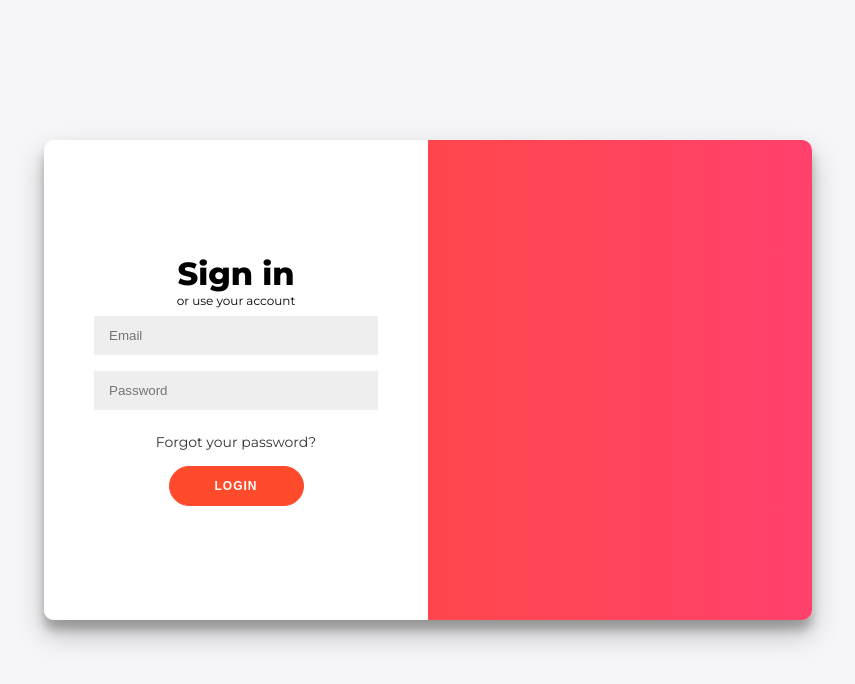
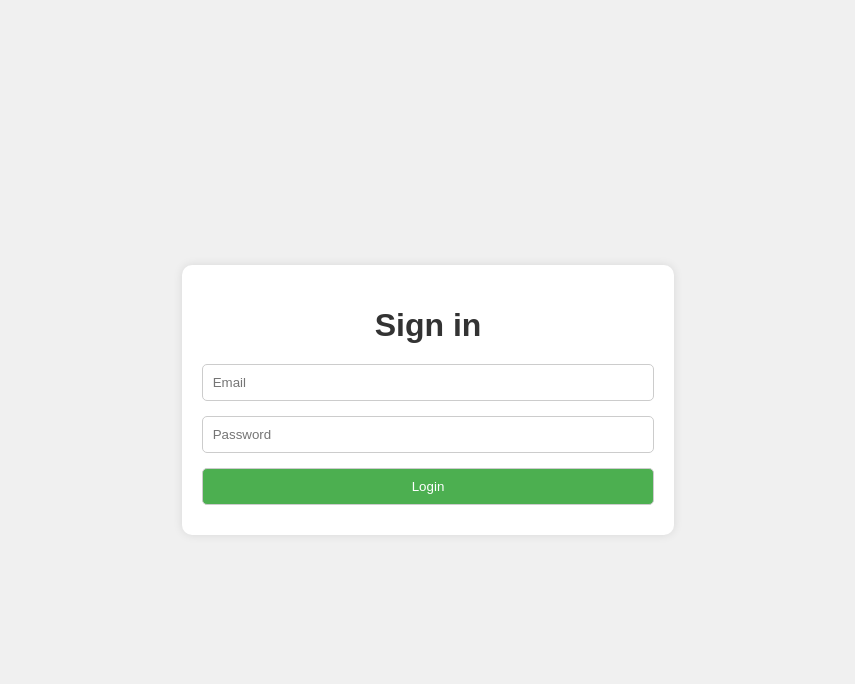
Before and after one commit to OPDjira/OPD-booking, a React (Create React App) app in the folder frontend/: page / in a window 1280 px wide. Shown: the top 684 px of the page, without its empty margins (212-1067 px from the left). Built offline with nearby package versions, Linux system fonts and the light colour scheme.

Commit message:
add atyle, add avaliable for booking rooms. Have to debug username in room booking

```diff
--- a/frontend/public/styles.css
+++ b/frontend/public/styles.css
@@ -1,259 +1,90 @@
-@import url('https://fonts.googleapis.com/css?family=Montserrat:400,800');
-
-* {
-    box-sizing: border-box;
-}
-
         body {
-    background: #f6f5f7;
+            font-family: Arial, sans-serif;
+            background-color: #f0f0f0;
+            margin: 0;
+            padding: 0;
             display: flex;
             justify-content: center;
             align-items: center;
-    flex-direction: column;
-    font-family: 'Montserrat', sans-serif;
+            text-align: center;
             height: 100vh;
-    margin: -20px 0 50px;
+        }
+
+        .loginContainer {
+            background-color: #fff;
+            padding: 20px;
+            border-radius: 10px;
+            box-shadow: 0 0 10px rgba(0, 0, 0, 0.1);
+            text-align: center;
         }
 
         h1 {
-    font-weight: bold;
-    margin: 0;
+            color: #333;
+            margin-bottom: 20px;
         }
 
         h2 {
-    text-align: center;
+            color: #333;
+            margin-bottom: 20px;
         }
 
-p {
-    font-size: 14px;
-    font-weight: 100;
-    line-height: 20px;
-    letter-spacing: 0.5px;
-    margin: 20px 0 30px;
-}
-
-span {
-    font-size: 12px;
-}
-
-a {
-    color: #333;
-    font-size: 14px;
-    text-decoration: none;
-    margin: 15px 0;
-}
-
-button {
-    border-radius: 20px;
-    border: 1px solid #FF4B2B;
-    background-color: #FF4B2B;
-    color: #FFFFFF;
-    font-size: 12px;
-    font-weight: bold;
-    padding: 12px 45px;
-    letter-spacing: 1px;
-    text-transform: uppercase;
-    transition: transform 80ms ease-in;
-}
-
-button:active {
-    transform: scale(0.95);
-}
-
-button:focus {
-    outline: none;
-}
-
-button.ghost {
-    background-color: transparent;
-    border-color: #FFFFFF;
-}
-
-form {
-    background-color: #FFFFFF;
-    display: flex;
-    align-items: center;
-    justify-content: center;
-    flex-direction: column;
-    padding: 0 50px;
-    height: 100%;
-    text-align: center;
-}
-
-input {
-    background-color: #eee;
-    border: none;
-    padding: 12px 15px;
-    margin: 8px 0;
+        input[type="text"].username,
+        input[type="password"].password {
             width: 100%;
+            padding: 10px;
+            margin-bottom: 15px;
+            border: 1px solid #ccc;
+            border-radius: 5px;
+            box-sizing: border-box;
         }
 
         .container {
             background-color: #fff;
+            padding: 20px;
             border-radius: 10px;
-    box-shadow: 0 14px 28px rgba(0, 0, 0, 0.25),
-        0 10px 10px rgba(0, 0, 0, 0.22);
-    position: relative;
-    overflow: hidden;
-    width: 768px;
-    max-width: 100%;
-    min-height: 480px;
+            box-shadow: 0 0 10px rgba(0, 0, 0, 0.1);
+            text-align: center;
+            max-width: 400px;
         }
 
-.form-container {
-    position: absolute;
-    top: 0;
-    height: 100%;
-    transition: all 0.6s ease-in-out;
+
+        select,
+        button {
+            width: 100%;
+            padding: 10px;
+            margin-bottom: 10px;
+            border: 1px solid #ccc;
+            border-radius: 5px;
+            box-sizing: border-box;
+            cursor: pointer;
+            background-color: #4CAF50;
+            color: white;
+            transition: background-color 0.3s ease;
         }
 
-.sign-in-container {
-    left: 0;
-    width: 50%;
-    z-index: 2;
+        select:hover,
+        button:hover {
+            background-color: #45a049;
         }
 
-.container.right-panel-active .sign-in-container {
-    transform: translateX(100%);
+        .backStep {
+            background-color: #f44336;
+            color: white;
+            font-weight: bold;
+            transition: background-color 0.3s ease;
         }
 
-.sign-up-container {
-    left: 0;
-    width: 50%;
-    opacity: 0;
-    z-index: 1;
+        .backStep:hover {
+            background-color: #d32f2f;
         }
 
-.container.right-panel-active .sign-up-container {
-    transform: translateX(100%);
-    opacity: 1;
-    z-index: 5;
-    animation: show 0.6s;
+        .chooseRoomStep {
+            background-color: #4CAF50;
+            color: white;
+            font-weight: bold;
+            transition: background-color 0.3s ease;
         }
 
-@keyframes show {
-    0%, 49.99% {
-        opacity: 0;
-        z-index: 1;
+        .chooseRoomStep:hover {
+            background-color: #45a049;
         }
-
-    50%, 100% {
-        opacity: 1;
-        z-index: 5;
-    }
-}
-
-.overlay-container {
-    position: absolute;
-    top: 0;
-    left: 50%;
-    width: 50%;
-    height: 100%;
-    overflow: hidden;
-    transition: transform 0.6s ease-in-out;
-    z-index: 100;
-}
-
-.container.right-panel-active .overlay-container {
-    transform: translateX(-100%);
-}
-
-.overlay {
-    background: #FF416C;
-    background: -webkit-linear-gradient(to right, #FF4B2B, #FF416C);
-    background: linear-gradient(to right, #FF4B2B, #FF416C);
-    background-repeat: no-repeat;
-    background-size: cover;
-    background-position: 0 0;
-    color: #FFFFFF;
-    position: relative;
-    left: -100%;
-    height: 100%;
-    width: 200%;
-    transform: translateX(0);
-    transition: transform 0.6s ease-in-out;
-}
-
-.container.right-panel-active .overlay {
-    transform: translateX(50%);
-}
-
-.overlay-panel {
-    position: absolute;
-    display: flex;
-    align-items: center;
-    justify-content: center;
-    flex-direction: column;
-    padding: 0 40px;
-    text-align: center;
-    top: 0;
-    height: 100%;
-    width: 50%;
-    transform: translateX(0);
-    transition: transform 0.6s ease-in-out;
-}
-
-.overlay-left {
-    transform: translateX(-20%);
-}
-
-.container.right-panel-active .overlay-left {
-    transform: translateX(0);
-}
-
-.overlay-right {
-    right: 0;
-    transform: translateX(0);
-}
-
-.container.right-panel-active .overlay-right {
-    transform: translateX(20%);
-}
-
-.social-container {
-    margin: 20px 0;
-}
-
-.social-container a {
-    border: 1px solid #DDDDDD;
-    border-radius: 50%;
-    display: inline-flex;
-    justify-content: center;
-    align-items: center;
-    margin: 0 5px;
-    height: 40px;
-    width: 40px;
-}
-
-footer {
-    background-color: #222;
-    color: #fff;
-    font-size: 14px;
-    bottom: 0;
-    position: fixed;
-    left: 0;
-    right: 0;
-    text-align: center;
-    z-index: 999;
-}
-
-footer p {
-    margin: 10px 0;
-}
-
-footer i {
-    color: red;
-}
-
-footer a {
-    color: #3c97bf;
-    text-decoration: none;
-}
-
-.block{
-    color: red;
-}
-
-.welcome {
-    color: blue;
-}
--- a/frontend/src/Login.js
+++ b/frontend/src/Login.js
@@ -6,10 +6,6 @@ function Login() {
     const [isSignUp, setIsSignUp] = useState(false);
     const [username, setUsername] = useState('');
     const [password, setPassword] = useState('');
-
-    const toggleForm = () => {
-        setIsSignUp(!isSignUp);
-    };
 
     const handleUsernameChange = (e) => {
         setUsername(e.target.value);
@@ -39,7 +35,7 @@ function Login() {
             })
             .then(data => {
                 console.log('Login successful!');
-                history.push('/MainPage');
+                history.push('/MainPage', { username: username });
 
             })
             .catch(error => {
@@ -49,27 +45,13 @@ function Login() {
     };
 
     return (
-        <div className="container" id="container">
-            <div className={`form-container ${isSignUp ? 'sign-up-container' : 'sign-in-container'}`}>
+        <div className="loginContainer" id="loginContainer">
                 <form onSubmit={handleSubmit}>
-                    <h1>{isSignUp ? 'Create Account' : 'Sign in'}</h1>
-                    <span>{isSignUp ? 'or use your email for registration' : 'or use your account'}</span>
-                    {isSignUp && <input type="text" placeholder="Name" />}
-                    <input type="text" id="username" placeholder="Email" value={username} onChange={handleUsernameChange} />
-                    <input type="password" id="password" placeholder="Password" value={password} onChange={handlePasswordChange} />
-                    {!isSignUp && <a href="#">Forgot your password?</a>}
-                    <button type="submit">{isSignUp ? 'Sign Up' : 'Login'}</button>
+                <h1>Sign in</h1>
+                <input type="text" className="username" id="username" placeholder="Email" value={username} onChange={handleUsernameChange} />
+                <input type="password" className="password" id="password" placeholder="Password" value={password} onChange={handlePasswordChange} />
+                <button type="submit">{isSignUp ? 'Sign Up' : 'Login'}</button>
                 </form>
-            </div>
-            <div className="overlay-container">
-                <div className="overlay">
-                    <div className={`overlay-panel ${isSignUp ? 'overlay-right' : 'overlay-left'}`}>
-                        <h1>{isSignUp ? 'Hello, Friend!' : 'Welcome Back!'}</h1>
-                        <p>{isSignUp ? 'Enter your personal details and start journey with us' : 'To keep connected with us please login with your personal info'}</p>
-                        <button className="ghost" onClick={toggleForm}>{isSignUp ? 'Sign Up' : 'Sign In'}</button>
-                    </div>
-                </div>
-            </div>
         </div>
     );
 }
--- a/frontend/src/MainPage.js
+++ b/frontend/src/MainPage.js
@@ -1,7 +1,7 @@
 import React, { useState } from 'react';
-import CampusSelection from './blog';
+import CampusSelection from './CampusSelection';
 
-const MainPage = () => {
+const MainPage = ({ username }) => {
     const [selectedCampus, setSelectedCampus] = useState(null);
     const [selectedDate, setSelectedDate] = useState('');
     const [selectedTime, setSelectedTime] = useState('');
@@ -25,8 +25,11 @@ const MainPage = () => {
     return (
         <div>
             <h1>Бронирование аудиторий</h1>
-            <CampusSelection campuses={campuses} onSelect={handleCampusSelect} onDateTimeSelect={handleDateTimeSelect} />
-            {/* Здесь можно добавить дополнительные компоненты для даты, времени и т. д. */}
+            <CampusSelection
+                campuses={campuses}
+                onSelect={handleCampusSelect}
+                onDateTimeSelect={handleDateTimeSelect}
+                username={username}/>
         </div>
     );
 };
```
Also changed, not shown: frontend/src/CampusSelection.js (renamed from frontend/src/blog.js, +66 -12 lines), frontend/src/booking.js (added, +45 -0 lines). Lines whose indentation alone changed are shown as unchanged.
